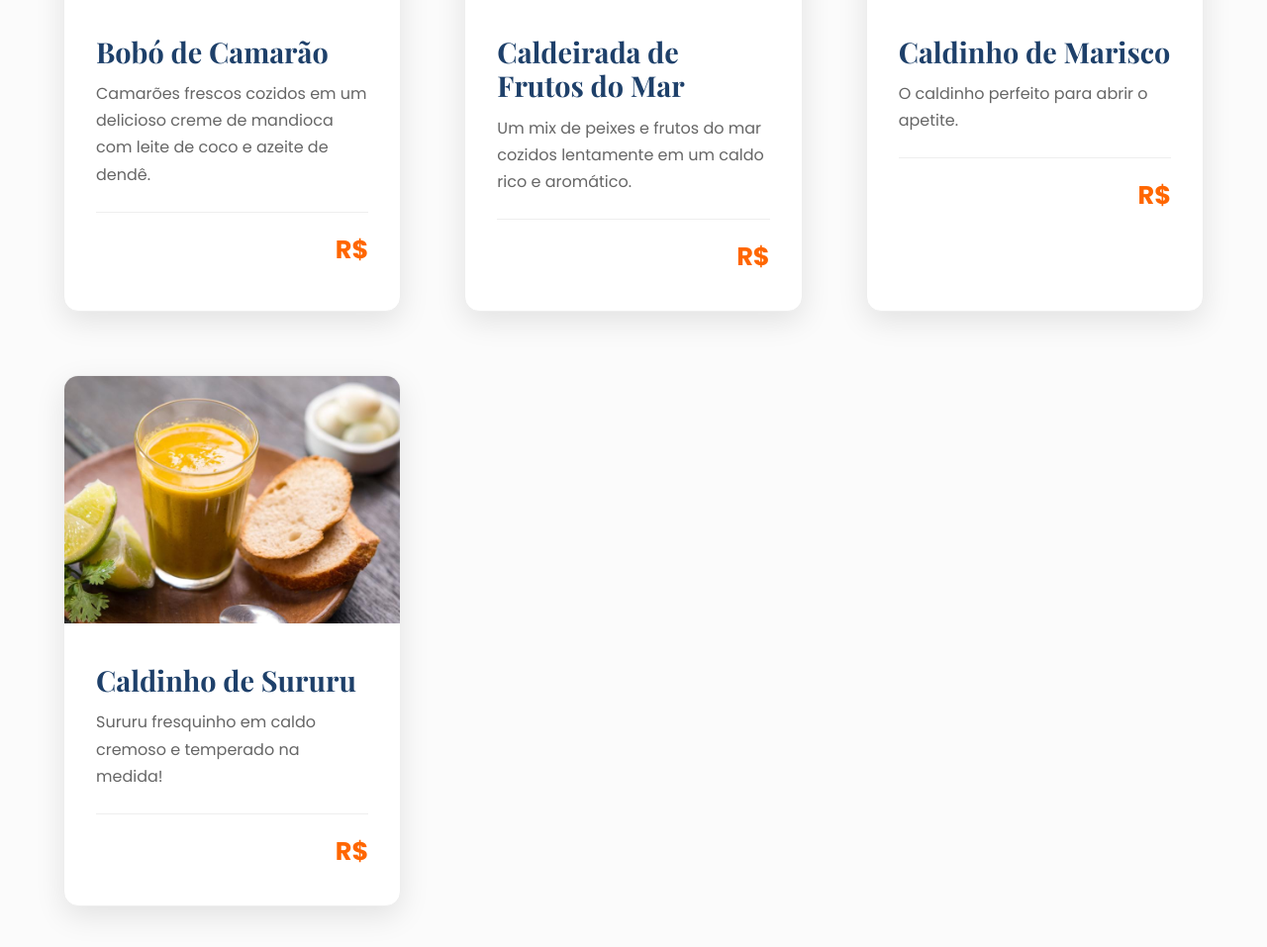
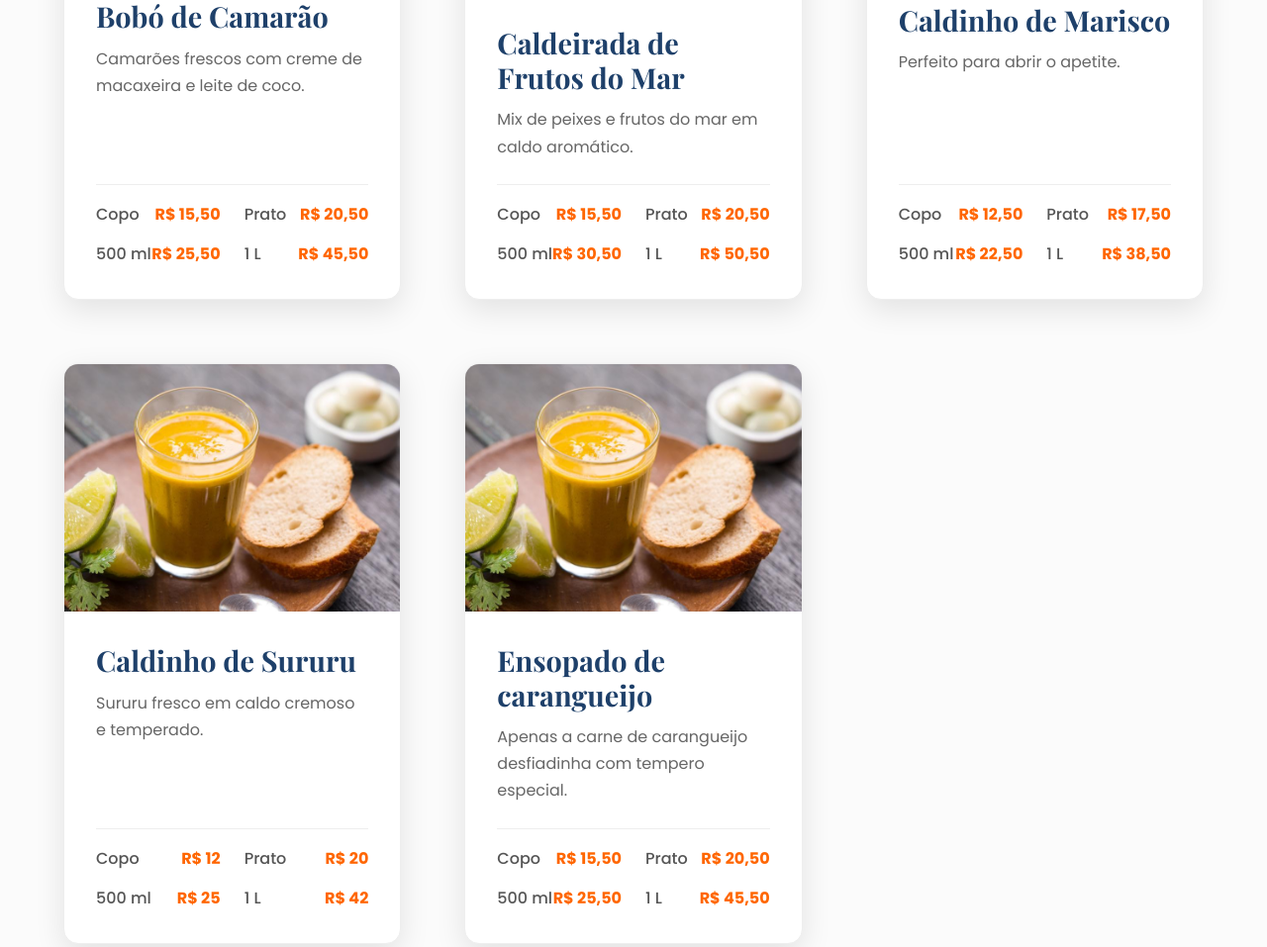
Before and after one commit to Julia-Albertim/fiestadelmar, a plain HTML site: page index.html in a window 1280 px wide. Shown: the part 1293-2250 px from the top of the page at 99% size. Drawn offline with nearby package versions, Linux system fonts and the light colour scheme.

Commit message:
ajuste valore e add pratos

```diff
--- a/index.html
+++ b/index.html
@@ -3,23 +3,22 @@
 <head>
 <meta charset="UTF-8">
 <meta name="viewport" content="width=device-width, initial-scale=1.0">
+
 <title>Fiesta Del Mare - Sabores do Mar</title>
-    <!-- Importação das fontes Playfair Display e Poppins para um visual sofisticado -->
+
 <link href="https://fonts.googleapis.com/css2?family=Playfair+Display:wght@700;900&family=Poppins:wght@300;400;500;600;700&display=swap" rel="stylesheet">
 <link rel="stylesheet" href="style.css">
-    <!-- Font Awesome para ícones -->
+
 <link rel="stylesheet" href="https://cdnjs.cloudflare.com/ajax/libs/font-awesome/6.0.0-beta3/css/all.min.css">
 </head>
+
 <body>
 
-    <!-- Cabeçalho e Navegação -->
 <header class="header">
     <div class="logo">
-            <a href="#home">
-                <!-- Usando a nova logo gerada -->
-                <img src="logo_instagram_fiestadelmare.png" alt="Fiesta Del Mare Logo">
-            </a>
+        <img src="logo_instagram_fiestadelmare.png" alt="Fiesta Del Mare">
     </div>
+
     <nav>
         <ul class="nav-list">
             <li><a href="#home">Início</a></li>
@@ -30,108 +29,117 @@
     </nav>
 </header>
 
-    <!-- Seção Hero (Início) -->
 <section id="home" class="hero">
     <div class="hero-content">
         <h1>Fiesta Del Mare</h1>
-            <p>O sabor autêntico do mar na sua mesa.</p>
-            <a href="#cardapio" class="btn">Ver Cardápio</a>
+        <p>O sabor do mar, com alma de casa</p>
+        <a href="#cardapio" class="btn">Conheça o Cardápio</a>
     </div>
 </section>
 
-    <!-- Seção Cardápio -->
 <section id="cardapio" class="section">
 <h2>Nosso Cardápio</h2>
+
 <div class="menu-grid">
-            <!-- Item 1: Bobó de Camarão -->
+
 <div class="menu-item">
-                <img src="assets/Fiesta Del Mare/imgs/Bobo-de-camarao-350x230.jpg" alt="Bobó de Camarão">
+<img src="assets/Fiesta Del Mare/imgs/Bobo-de-camarao-350x230.jpg">
 <div class="item-info">
 <h3>Bobó de Camarão</h3>
-                    <p>Camarões frescos cozidos em um delicioso creme de mandioca com leite de coco e azeite de dendê.</p>
-                    <span class="price">R$ </span>
+<p>Camarões frescos com creme de macaxeira e leite de coco.</p>
+
+<div class="price-table">
+<div><span>Copo</span><strong>R$ 15,50</strong></div>
+<div><span>Prato</span><strong>R$ 20,50</strong></div>
+<div><span>500 ml</span><strong>R$ 25,50</strong></div>
+<div><span>1 L</span><strong>R$ 45,50</strong></div>
+</div>
 </div>
 </div>
 
-            <!-- Item 2: Caldeirada -->
 <div class="menu-item">
-                <img src="assets/Fiesta Del Mare/imgs/caldeirada.jpg" alt="Caldeirada">
+<img src="assets/Fiesta Del Mare/imgs/caldeirada.jpg">
 <div class="item-info">
 <h3>Caldeirada de Frutos do Mar</h3>
-                    <p>Um mix de peixes e frutos do mar cozidos lentamente em um caldo rico e aromático.</p>
-                    <span class="price">R$ </span>
+<p>Mix de peixes e frutos do mar em caldo aromático.</p>
+
+<div class="price-table">
+<div><span>Copo</span><strong>R$ 15,50</strong></div>
+<div><span>Prato</span><strong>R$ 20,50</strong></div>
+<div><span>500 ml</span><strong>R$ 30,50</strong></div>
+<div><span>1 L</span><strong>R$ 50,50</strong></div>
+</div>
 </div>
 </div>
 
-            <!-- Item 3: Caldinho de Camarão -->
 <div class="menu-item">
-                <img src="assets/Fiesta Del Mare/imgs/caldinho2.jpg" alt="Caldinho de Marisco">
+<img src="assets/Fiesta Del Mare/imgs/caldinho2.jpg">
 <div class="item-info">
 <h3>Caldinho de Marisco</h3>
-                    <p>O caldinho perfeito para abrir o apetite.</p>
-                    <span class="price">R$ </span>
+<p>Perfeito para abrir o apetite.</p>
+
+<div class="price-table">
+<div><span>Copo</span><strong>R$ 12,50</strong></div>
+<div><span>Prato</span><strong>R$ 17,50</strong></div>
+<div><span>500 ml</span><strong>R$ 22,50</strong></div>
+<div><span>1 L</span><strong>R$ 38,50</strong></div>
+</div>
 </div>
 </div>
 
-            <!-- Item 4: Peixe Grelhado (Placeholder) -->
 <div class="menu-item">
-                <img src="assets\Fiesta Del Mare\imgs\dsc9483-Acaldinho1.jpg" alt="Peixe Grelhado">
+<img src="assets/Fiesta Del Mare/imgs/dsc9483-Acaldinho1.jpg">
 <div class="item-info">
 <h3>Caldinho de Sururu</h3>
-                    <p>Sururu fresquinho em caldo cremoso e temperado na medida!</p>
-                    <span class="price">R$ </span>
+<p>Sururu fresco em caldo cremoso e temperado.</p>
+
+<div class="price-table">
+<div><span>Copo</span><strong>R$ 12</strong></div>
+<div><span>Prato</span><strong>R$ 20</strong></div>
+<div><span>500 ml</span><strong>R$ 25</strong></div>
+<div><span>1 L</span><strong>R$ 42</strong></div>
 </div>
 </div>
 </div>
+
+
+
+<div class="menu-item">
+<img src="assets/Fiesta Del Mare/imgs/dsc9483-Acaldinho1.jpg">
+<div class="item-info">
+<h3>Ensopado de carangueijo</h3>
+<p>Apenas a carne de carangueijo desfiadinha com tempero especial.</p>
+
+<div class="price-table">
+<div><span>Copo</span><strong>R$ 15,50</strong></div>
+<div><span>Prato</span><strong>R$ 20,50</strong></div>
+<div><span>500 ml</span><strong>R$ 25,50</strong></div>
+<div><span>1 L</span><strong>R$ 45,50</strong></div>
+</div>
+</div>
+</div>
+
+</div>
 </section>
 
-    <!-- Seção Sobre -->
 <section id="sobre" class="section">
 <h2>Nossa História</h2>
 <div class="about-content">
-    <p>Nossa história nasceu da paixão de uma médica, mãe de três meninas, que desde sempre se encantou por frutos do mar. Cozinhar sempre foi para ela um ato de amor, uma herança nordestina que agora pode compartilhar com todos. Finalmente pôde realizar o sonho de disseminar amor em forma de comida, levando sabores que antes eram só para a família até você.</p>
-    <p>Levamos o melhor da nossa cozinha para feiras e atendemos encomendas com carinho e dedicação. Aqui, a qualidade é inegociável: ingredientes frescos, tempero nordestino que conforta a alma e aquela comida caseira que desperta saudade. Uma experiência deliciosa que vai tocar seu coração e despertar memórias de afeto e sabor.</p>
+<p>Nossa história nasceu da paixão de uma médica, mãe de três meninas, que desde sempre se encantou por frutos do mar. Cozinhar sempre foi para ela um ato de amor, uma herança nordestina que agora pode compartilhar com todos. Finalmente pôde realizar o sonho de disseminar amor em forma de comida, levando sabores que antes eram só para a família até você.</p> <p>Levamos o melhor da nossa cozinha para feiras e atendemos encomendas com carinho e dedicação. Aqui, a qualidade é inegociável: ingredientes frescos, tempero nordestino que conforta a alma e aquela comida caseira que desperta saudade. Uma experiência deliciosa que vai tocar seu coração e despertar memórias de afeto e sabor.</p>
 </div>
-
 </section>
 
-    <!-- Rodapé e Contato -->
 <footer id="contato" class="footer">
 <div class="footer-content">
 <div class="footer-column">
 <h3>Fiesta Del Mare</h3>
 <p>O sabor autêntico do mar.</p>
 </div>
-            <div class="footer-column">
-                <h3>Entre em Contato</h3>
-                <p><i class="fas fa-map-marker-alt"></i> Rua dos Pescadores, 123</p>
-                <p><i class="fas fa-phone"></i> (99) 9999-9999</p>
-                <p><i class="fas fa-envelope"></i> contato@fiestadelmare.com.br</p>
-            </div>
-            <div class="footer-column">
-                <h3>Siga-nos</h3>
-                <div class="social-links-footer">
-                    <a href="https://wa.me/5599999999999" target="_blank" title="WhatsApp"><i class="fab fa-whatsapp"></i></a>
-                    <a href="https://instagram.com/fiestadelmare" target="_blank" title="Instagram"><i class="fab fa-instagram"></i></a>
-                </div>
-            </div>
 </div>
 <div class="footer-bottom">
-            <p>&copy; 2025 Fiesta Del Mare. Todos os direitos reservados.</p>
+<p>© 2025 Fiesta Del Mare</p>
 </div>
 </footer>
 
-    <!-- Ícones Flutuantes de Contato -->
-    <div class="floating-contact">
-        <!-- WhatsApp -->
-        <a href="https://wa.me/5599999999999" target="_blank" class="whatsapp" title="Fale Conosco pelo WhatsApp">
-            <i class="fab fa-whatsapp"></i>
-        </a>
-        <!-- Instagram -->
-        <a href="https://instagram.com/fiestadelmare" target="_blank" class="instagram" title="Siga-nos no Instagram">
-            <i class="fab fa-instagram"></i>
-        </a>
-    </div>
-
 </body>
 </html>
--- a/style.css
+++ b/style.css
@@ -445,3 +445,44 @@ ul {
         font-size: 1.8rem;
     }
 }
+
+/* === Estrutura do Card para alinhamento correto === */
+
+.menu-item {
+    display: flex;
+    flex-direction: column;
+}
+
+.item-info {
+    display: flex;
+    flex-direction: column;
+    height: 100%;
+}
+
+/* === Tabela de preços === */
+
+.price-table {
+    display: grid;
+    grid-template-columns: repeat(2, 1fr);
+    gap: 0.8rem 1.5rem;
+    margin-top: auto;              /* fixa os preços no rodapé do card */
+    border-top: 1px solid #eee;
+    padding-top: 1rem;
+}
+
+.price-table div {
+    display: flex;
+    justify-content: space-between;
+    font-size: 1rem;
+    width: 100%;
+}
+
+.price-table span {
+    color: #555;
+    font-weight: 500;
+}
+
+.price-table strong {
+    color: #FF6600;
+    font-weight: 700;
+}
```
Lines whose indentation alone changed are shown as unchanged.
